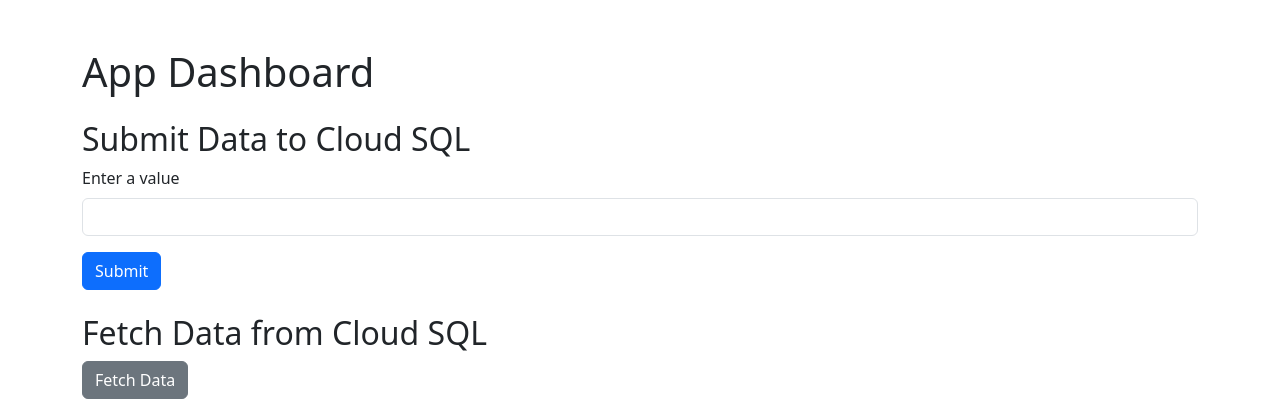
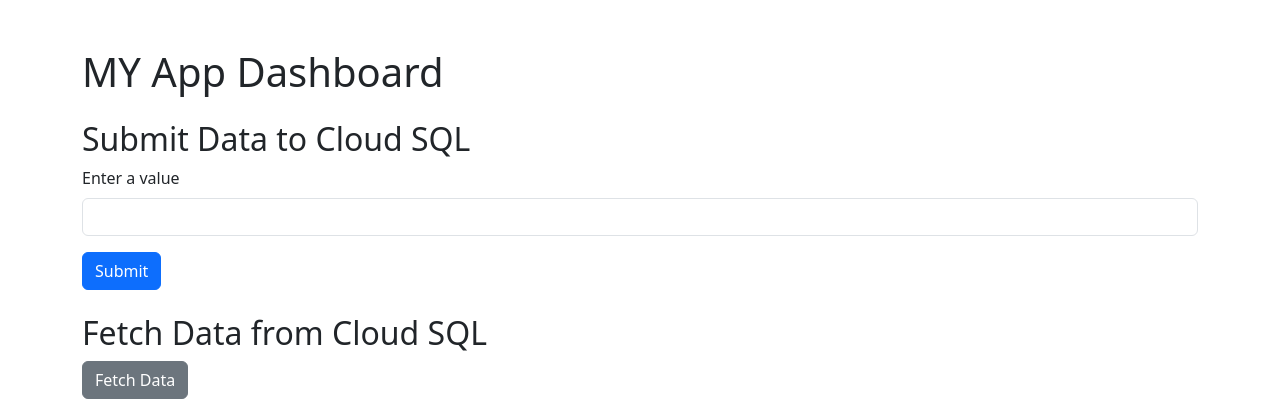
Before and after one commit to krutipatel15/ICA-4, a Python web app: template frontend/templates/index.html in a window 1280 px wide. Shown: the top 420 px of the page. Run offline with Jinja, Linux system fonts and the light colour scheme; the template is opened without the code that fills it, so the values that code supplies are empty.

Commit message:
updated the codebuild.yaml

```diff
--- a/frontend/templates/index.html
+++ b/frontend/templates/index.html
@@ -8,7 +8,7 @@
 </head>
 <body>
     <div class="container">
-        <h1 class="mt-5">App Dashboard</h1>
+        <h1 class="mt-5">MY App Dashboard</h1>
 
         <!-- Submit Data Section -->
         <h2 class="mt-4">Submit Data to Cloud SQL</h2>
```
